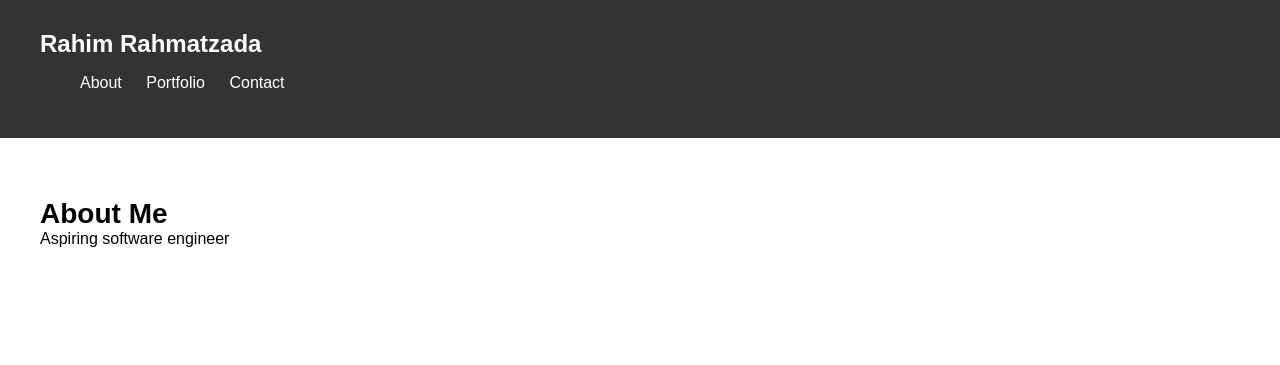
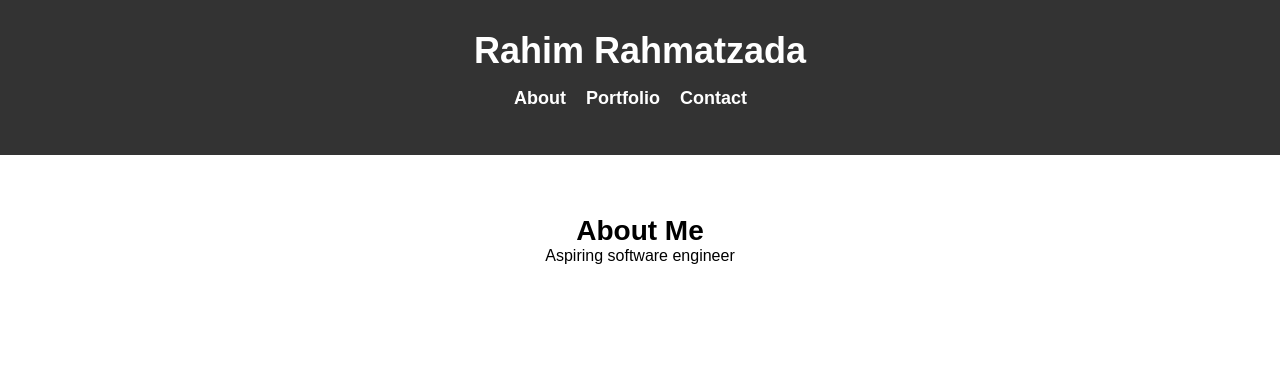
Before and after one commit to Rahim-Rahmatzada/Rahim-Rahmatzada.github.io, a plain HTML site: page index.html in a window 1280 px wide. Shown: the top 365 px of the page. Drawn offline with Linux system fonts and the light colour scheme.

Commit message:
Update styles.css

```diff
--- a/styles.css
+++ b/styles.css
@@ -19,28 +19,35 @@ header {
     background-color: #333;
     color: #fff;
     padding: 10px 0;
+    text-align: center; /* Center the header content */
 }
 
 header h1 {
-    font-size: 24px;
+    font-size: 36px;
+    margin-bottom: 10px;
+}
+
+nav {
+    display: flex;
+    justify-content: center; /* Center the navigation links horizontally */
 }
 
 nav ul {
     list-style: none;
-}
-
-nav ul li {
-    display: inline;
-    margin-right: 20px;
+    display: flex;
+    gap: 20px;
 }
 
 nav ul li a {
     text-decoration: none;
     color: #fff;
+    font-weight: bold;
+    font-size: 18px;
 }
 
 section {
     padding: 40px 0;
+    text-align: center; /* Center the section content */
 }
 
 h2 {
```
